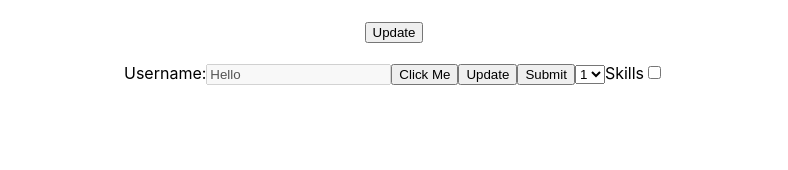
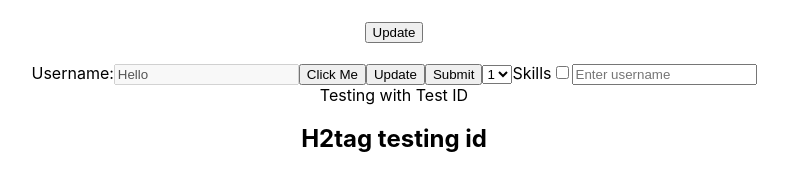
Before and after one commit to Aishwaryak714/React-Testing, a React (Create React App) app: page / in a window 1280 px wide. Shown: the part 707-877 px from the top of the page, without its empty margins (246-1034 px from the left). Before the commit the page ends 800 px from the top, so only its background shows below. Built offline with nearby package versions, Linux system fonts and the light colour scheme.

Commit message:
testing with testID

```diff
--- a/src/Fun.jsx
+++ b/src/Fun.jsx
@@ -28,6 +28,16 @@ export default function Fun()
             <label htmlFor="skills">Skills</label>
             <input type='checkbox' id="skills"/>
 
+            <input type="text" placeholder="Enter username"/>
+
+            <div data-testid="div-test-id">
+                Testing with Test ID
+            </div>
+
+            <h2 data-testid="h2-test-id">
+                H2tag testing id
+            </h2>
+
         </div>
     )
 }
```
Also changed, not shown: 1 other file (tests, documents, lock files or other folders).
